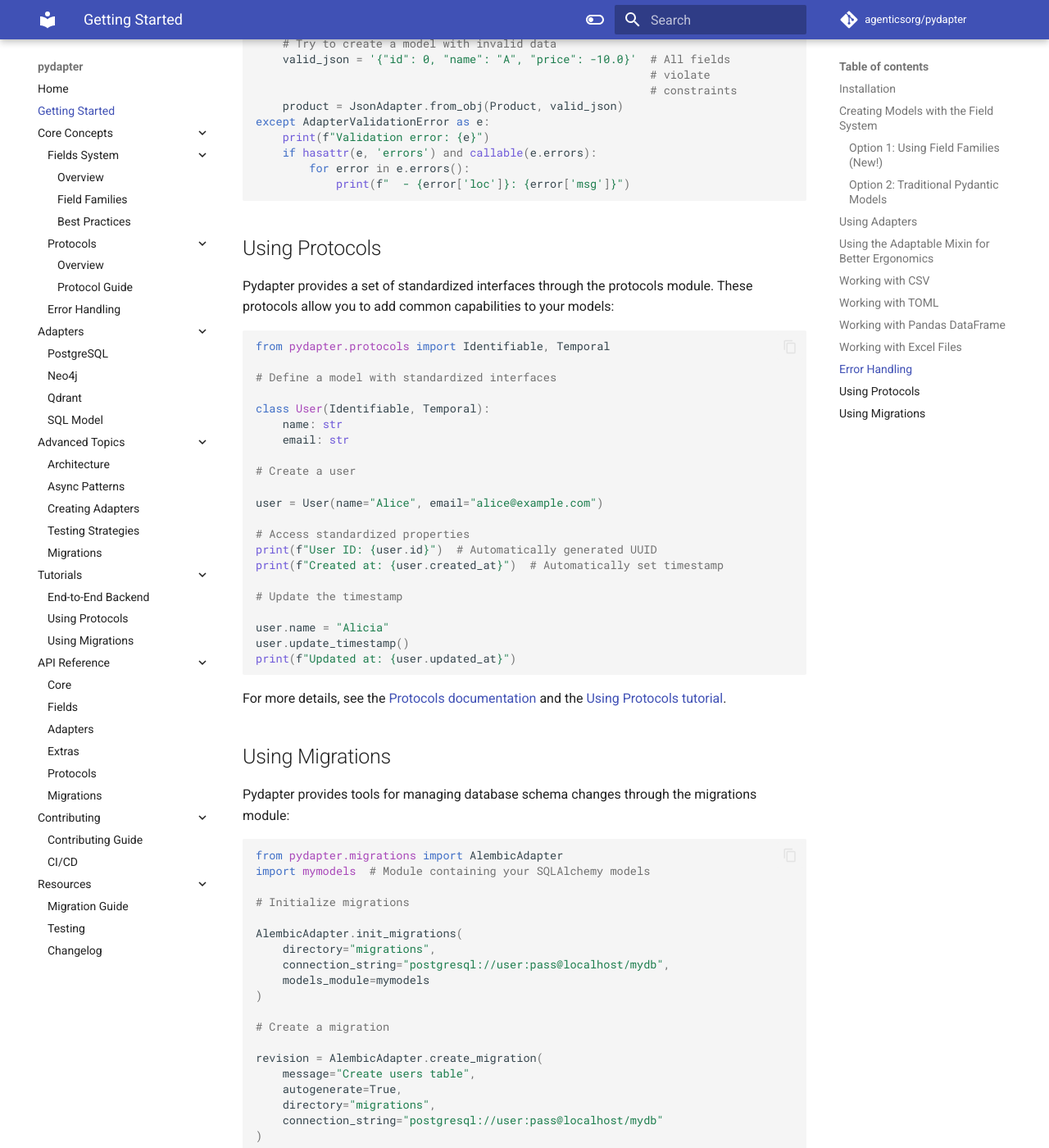
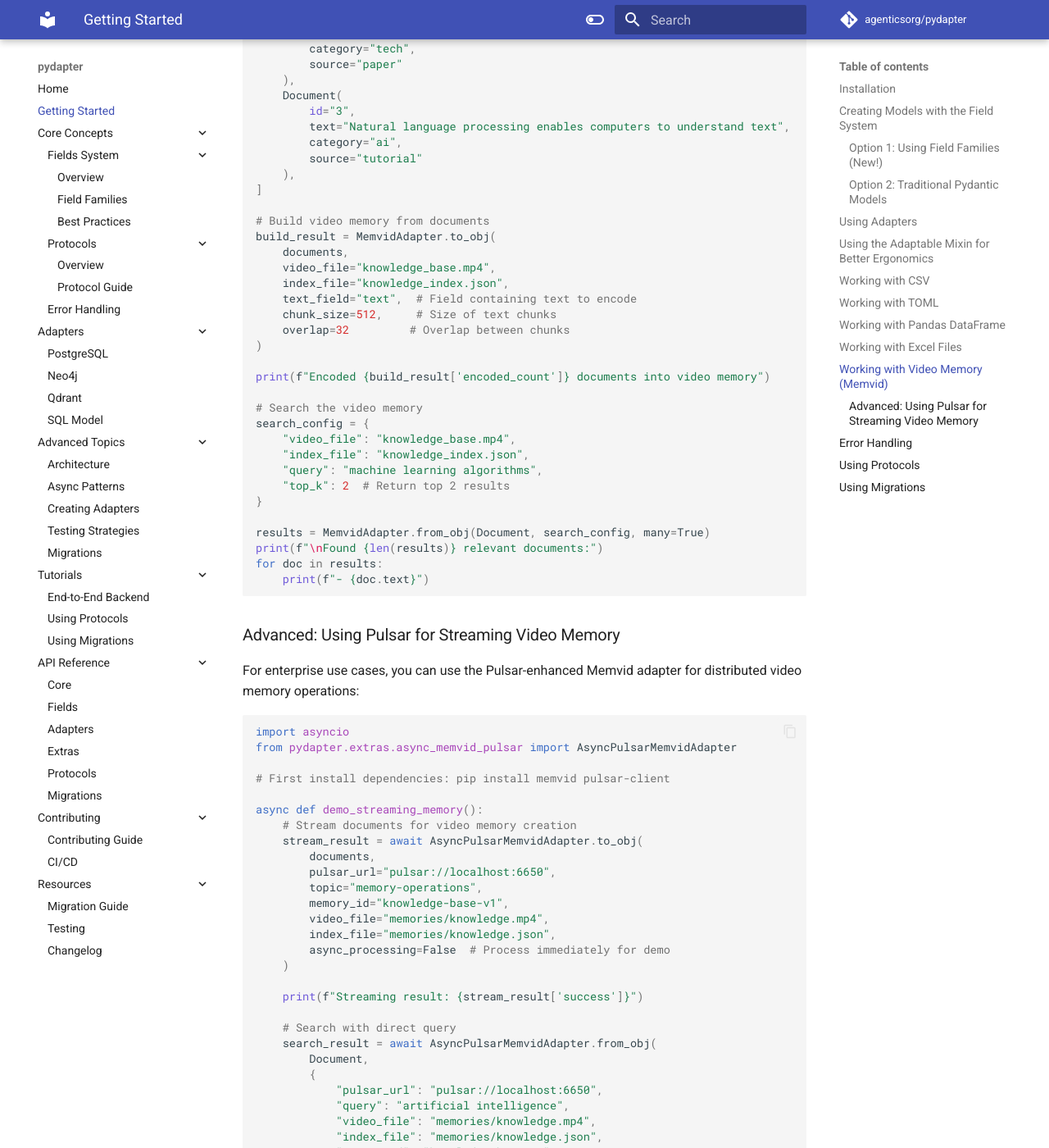
Before and after one commit to khive-ai/pydapter, an MkDocs documentation site: the page built from docs/getting_started.md, in a window 1280 px wide and 1400 px high, scrolled down 7226 px. Shown: the whole window at 82% size. Built offline with MkDocs 1.6.1 and Material for MkDocs 9.7.7, drawn with Linux system fonts in a browser that asks for light colours; comment, search, counter and statistics services are not loaded; some of the changed text lies outside the part shown.

Commit message:
Fix CI issues and add comprehensive Memvid tutorial
- Fix test_create_pulsar_client_success mock issue in async_memvid_pulsar_adapter tests
- Fix markdown linting issues in async_mongo_tutorial.md (line length, trailing newline)
- Add comprehensive Memvid adapter examples to getting_started.md with installation instructions
- Create polished and tested memvid_tutorial.ipynb notebook demonstrating:
  - Basic video memory encoding and search functionality
  - Proper error handling patterns with real exception testing
  - Clear model definitions and practical examples
  - Installation guidance and feature availability checks
- Verify all functionality works with actual memvid library integration
- Ensure notebook JSON validity and proper cell structure

The tutorial provides users with a complete, working example of how to use
both basic Memvid and enterprise Pulsar streaming features effectively.

🤖 Generated with [Claude Code](https://claude.ai/code)

Co-Authored-By: Claude <noreply@anthropic.com>

````diff
--- a/docs/getting_started.md
+++ b/docs/getting_started.md
@@ -22,6 +22,8 @@ uv pip install openpyxl  # Also needed for Excel support
 # Install optional modules
 uv pip install "pydapter[protocols]"      # For standardized model interfaces
 uv pip install "pydapter[migrations-sql]" # For database schema migrations
+uv pip install "pydapter[memvid]"         # For video-based AI memory storage
+uv pip install "pydapter[memvid-pulsar]"  # For enterprise streaming video memory
 
 # or install all adapters at once
 uv pip install "pydapter[all]"
@@ -331,6 +333,114 @@ for student in loaded_students:
     print(f"{student.name}: {student.grade} ({student.score})")
 ```
 
+## Working with Video Memory (Memvid)
+
+Pydapter now supports video-based AI memory through the Memvid adapter. This allows you to encode text into video files for efficient storage and semantic search:
+
+```python
+from pydantic import BaseModel
+from pydapter.extras.memvid_ import MemvidAdapter
+
+# First install memvid: pip install memvid
+
+# Define a document model
+class Document(BaseModel):
+    id: str
+    text: str
+    category: str
+    source: str
+
+# Create some documents
+documents = [
+    Document(
+        id="1",
+        text="Artificial intelligence is transforming how we work with data",
+        category="tech",
+        source="blog"
+    ),
+    Document(
+        id="2",
+        text="Machine learning algorithms can detect patterns in large datasets",
+        category="tech",
+        source="paper"
+    ),
+    Document(
+        id="3",
+        text="Natural language processing enables computers to understand text",
+        category="ai",
+        source="tutorial"
+    ),
+]
+
+# Build video memory from documents
+build_result = MemvidAdapter.to_obj(
+    documents,
+    video_file="knowledge_base.mp4",
+    index_file="knowledge_index.json",
+    text_field="text",  # Field containing text to encode
+    chunk_size=512,     # Size of text chunks
+    overlap=32         # Overlap between chunks
+)
+
+print(f"Encoded {build_result['encoded_count']} documents into video memory")
+
+# Search the video memory
+search_config = {
+    "video_file": "knowledge_base.mp4",
+    "index_file": "knowledge_index.json",
+    "query": "machine learning algorithms",
+    "top_k": 2  # Return top 2 results
+}
+
+results = MemvidAdapter.from_obj(Document, search_config, many=True)
+print(f"\nFound {len(results)} relevant documents:")
+for doc in results:
+    print(f"- {doc.text}")
+```
+
+### Advanced: Using Pulsar for Streaming Video Memory
+
+For enterprise use cases, you can use the Pulsar-enhanced Memvid adapter for distributed video memory operations:
+
+```python
+import asyncio
+from pydapter.extras.async_memvid_pulsar import AsyncPulsarMemvidAdapter
+
+# First install dependencies: pip install memvid pulsar-client
+
+async def demo_streaming_memory():
+    # Stream documents for video memory creation
+    stream_result = await AsyncPulsarMemvidAdapter.to_obj(
+        documents,
+        pulsar_url="pulsar://localhost:6650",
+        topic="memory-operations",
+        memory_id="knowledge-base-v1",
+        video_file="memories/knowledge.mp4",
+        index_file="memories/knowledge.json",
+        async_processing=False  # Process immediately for demo
+    )
+
+    print(f"Streaming result: {stream_result['success']}")
+
+    # Search with direct query
+    search_result = await AsyncPulsarMemvidAdapter.from_obj(
+        Document,
+        {
+            "pulsar_url": "pulsar://localhost:6650",
+            "query": "artificial intelligence",
+            "video_file": "memories/knowledge.mp4",
+            "index_file": "memories/knowledge.json",
+            "memory_id": "knowledge-base-v1"
+        },
+        many=True
+    )
+
+    print(f"Found {len(search_result)} documents via streaming search")
+
+# Run the async demo
+# asyncio.run(demo_streaming_memory())
+```
+
 ## Error Handling
 
 Let's demonstrate proper error handling:
````
Also changed, not shown: docs/async_mongo_tutorial.md (+17 -5 lines), 8 other files.
